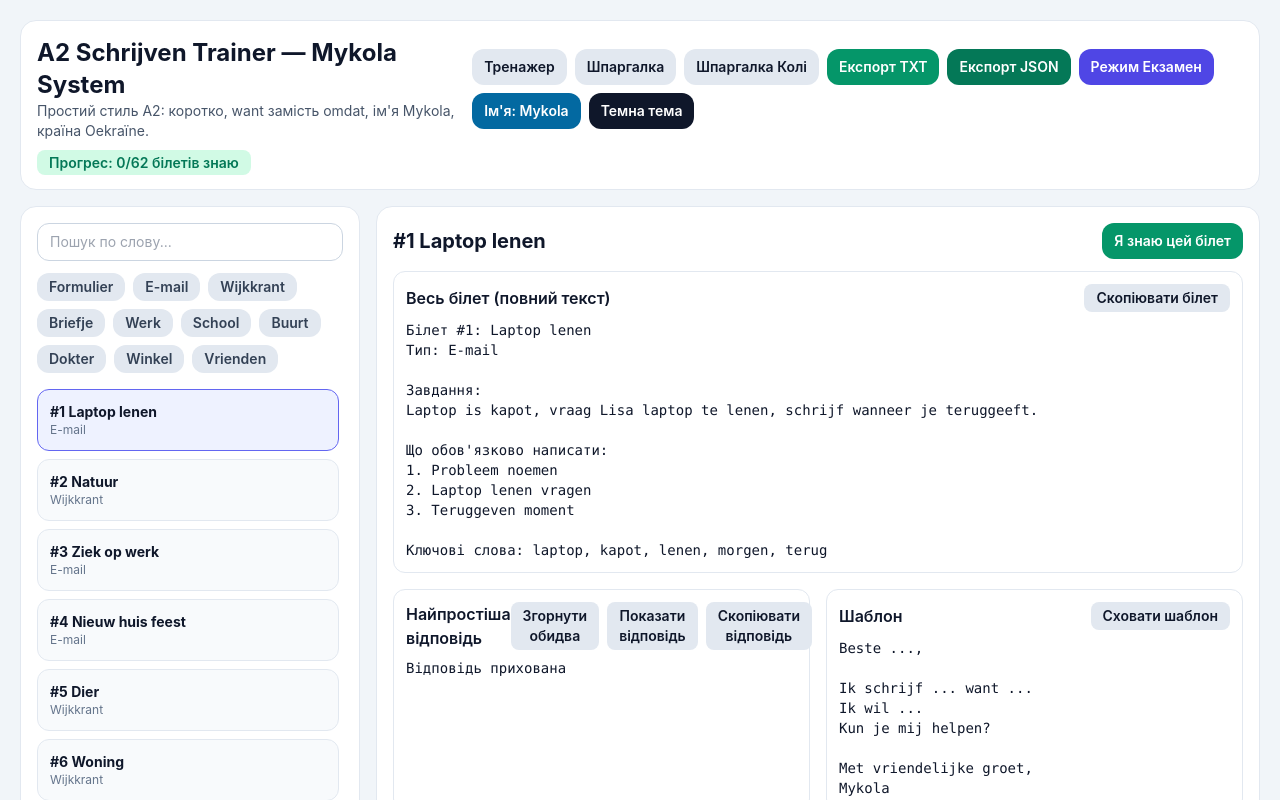
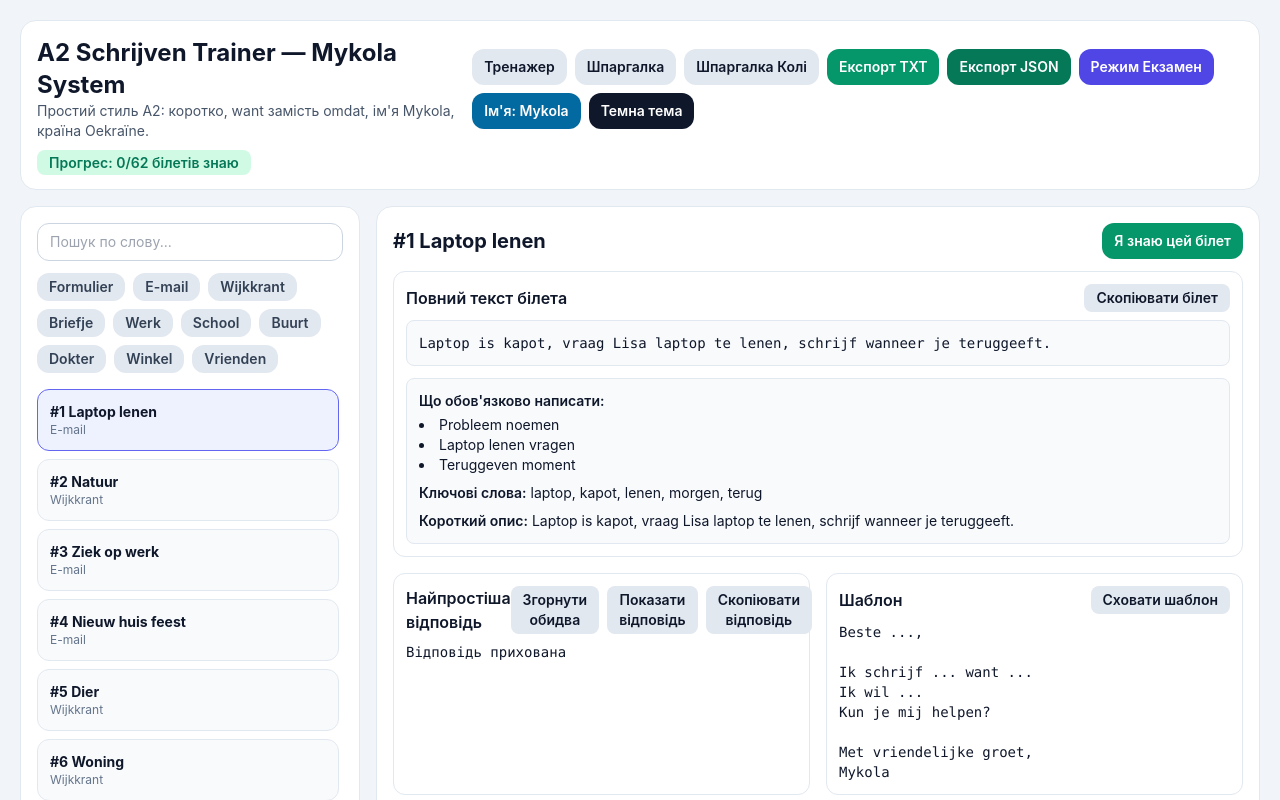
Before and after one commit to miskovmykola-debug/DutchExam, a React (Vite) app: page / in a window 1280 px wide. Shown: the top 800 px of the page. Built offline with nearby package versions, Linux system fonts and the light colour scheme.

Commit message:
Update ticket full-task UI and data fields

```diff
--- a/src/App.tsx
+++ b/src/App.tsx
@@ -103,6 +103,14 @@ function downloadFile(filename: string, content: string, mimeType: string) {
   URL.revokeObjectURL(url);
 }
 
+function getShortTask(ticket: Ticket): string {
+  return ticket.shortTask ?? ticket.task ?? "";
+}
+
+function getFullTask(ticket: Ticket): string {
+  return ticket.fullTask ?? ticket.shortTask ?? ticket.task ?? "";
+}
+
 export default function App() {
   const [activePage, setActivePage] = useState<"trainer" | "cheatsheet" | "koli">("trainer");
   const [selectedId, setSelectedId] = useState<number>(1);
@@ -188,7 +196,8 @@ export default function App() {
   const filteredTickets = useMemo(() => {
     const q = search.toLowerCase().trim();
     return tickets.filter((ticket) => {
-      const haystack = `${ticket.id} ${ticket.title} ${ticket.type} ${ticket.task} ${ticket.keywords.join(" ")}`.toLowerCase();
+      const haystack =
+        `${ticket.id} ${ticket.title} ${ticket.type} ${getShortTask(ticket)} ${getFullTask(ticket)} ${ticket.keywords.join(" ")}`.toLowerCase();
       const matchesSearch = !q || haystack.includes(q);
       const matchesFilters =
         activeFilters.length === 0 ||
@@ -216,8 +225,8 @@ export default function App() {
       `Білет #${currentTicket.id}: ${currentTicket.title}`,
       `Тип: ${currentTicket.type}`,
       "",
-      "Завдання:",
-      currentTicket.task,
+      "Повний текст білета:",
+      getFullTask(currentTicket),
       "",
       "Що обов'язково написати:",
       ...currentTicket.points.map((point, index) => `${index + 1}. ${point}`),
@@ -276,7 +285,8 @@ export default function App() {
         id: ticket.id,
         title: ticket.title,
         type: ticket.type,
-        task: ticket.task,
+        shortTask: getShortTask(ticket),
+        fullTask: getFullTask(ticket),
         answer: answers[ticket.id] ?? "",
         known: Boolean(knownMap[ticket.id]),
       }));
@@ -295,7 +305,8 @@ export default function App() {
         const userAnswer = answers[ticket.id] ?? "";
         return [
           `#${ticket.id} ${ticket.title} [${ticket.type}]`,
-          `Task: ${ticket.task}`,
+          `Short task: ${getShortTask(ticket)}`,
+          `Full task: ${getFullTask(ticket)}`,
           "My answer:",
           userAnswer,
           "",
@@ -665,7 +676,7 @@ export default function App() {
 
               <article className="mb-4 rounded-xl border border-slate-200 p-3 dark:border-slate-700">
                 <div className="mb-2 flex items-center justify-between">
-                  <h3 className="font-semibold">Весь білет (повний текст)</h3>
+                <h3 className="font-semibold">Повний текст білета</h3>
                   <button
                     className="rounded-lg bg-slate-200 px-3 py-1 text-sm font-semibold dark:bg-slate-700"
                     onClick={() => navigator.clipboard.writeText(fullTicketText)}
@@ -673,7 +684,23 @@ export default function App() {
                     Скопіювати білет
                   </button>
                 </div>
-                <pre className="whitespace-pre-wrap text-sm">{fullTicketText}</pre>
+                <pre className="whitespace-pre-wrap rounded-lg border border-slate-200 bg-slate-50 p-3 font-mono text-sm dark:border-slate-700 dark:bg-slate-800">
+                  {getFullTask(currentTicket)}
+                </pre>
+                <div className="mt-3 rounded-lg border border-slate-200 bg-slate-50 p-3 text-sm dark:border-slate-700 dark:bg-slate-800">
+                  <p className="font-semibold">Що обов'язково написати:</p>
+                  <ul className="mt-1 list-inside list-disc">
+                    {currentTicket.points.map((point) => (
+                      <li key={point}>{point}</li>
+                    ))}
+                  </ul>
+                  <p className="mt-2">
+                    <span className="font-semibold">Ключові слова:</span> {currentTicket.keywords.join(", ")}
+                  </p>
+                  <p className="mt-2">
+                    <span className="font-semibold">Короткий опис:</span> {getShortTask(currentTicket)}
+                  </p>
+                </div>
               </article>
 
               {!examMode && (
--- a/src/data/tickets.ts
+++ b/src/data/tickets.ts
@@ -96,7 +96,13 @@ Kun je werkkleren meenemen?
 
 Met vriendelijke groet,
 Mykola`, template: emailTemplate },
-  { id: 8, title: "Oppas gezocht", type: "E-mail", task: "Vraag vrienden om oppas.", points: ["Oppas nodig", "Wanneer", "Vragen of ze iemand kennen"], keywords: ["oppas", "kind", "zaterdag", "vrienden"], simpleAnswer: `Beste vrienden,
+  { id: 8, title: "Oppas gezocht", type: "E-mail", shortTask: "Vraag vrienden om oppas", fullTask: `U heeft kinderen, maar u moet soms weg van huis.
+U zoekt een oppas. U kent niemand.
+U schrijft een e-mail aan uw vrienden.
+● Schrijf waarom u een oppas zoekt.
+● Schrijf wanneer u een oppas nodig hebt.
+● Vraag of uw vrienden een goede oppas kennen.
+Schrijf een e-mail. Gebruik hele zinnen.`, points: ["Oppas nodig", "Wanneer", "Vragen of ze iemand kennen"], keywords: ["oppas", "kind", "zaterdag", "vrienden"], simpleAnswer: `Beste vrienden,
 
 Ik zoek een oppas voor mijn kind.
 Ik heb zaterdag een oppas nodig.
--- a/src/types.ts
+++ b/src/types.ts
@@ -10,7 +10,9 @@ export interface Ticket {
   id: number;
   title: string;
   type: TicketType;
-  task: string;
+  shortTask?: string;
+  fullTask?: string;
+  task?: string;
   points: string[];
   keywords: string[];
   simpleAnswer: string;
```
